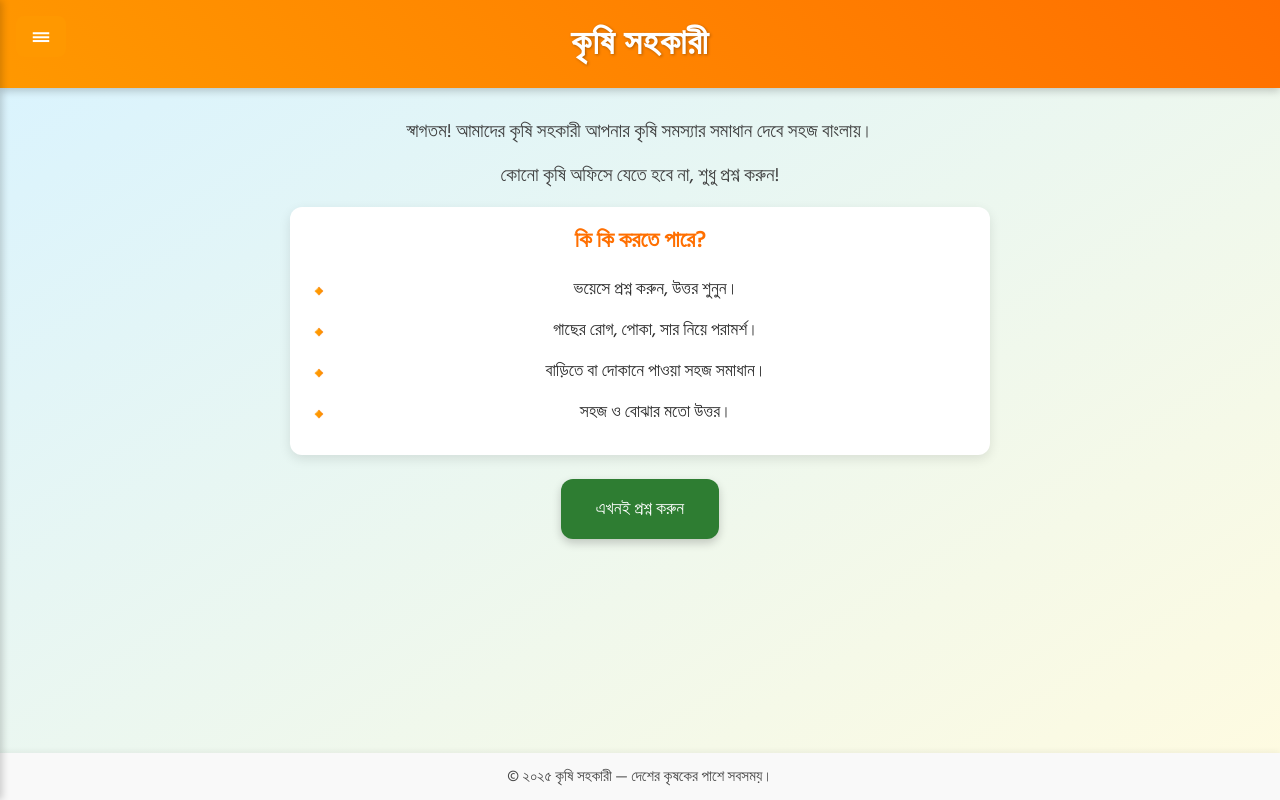
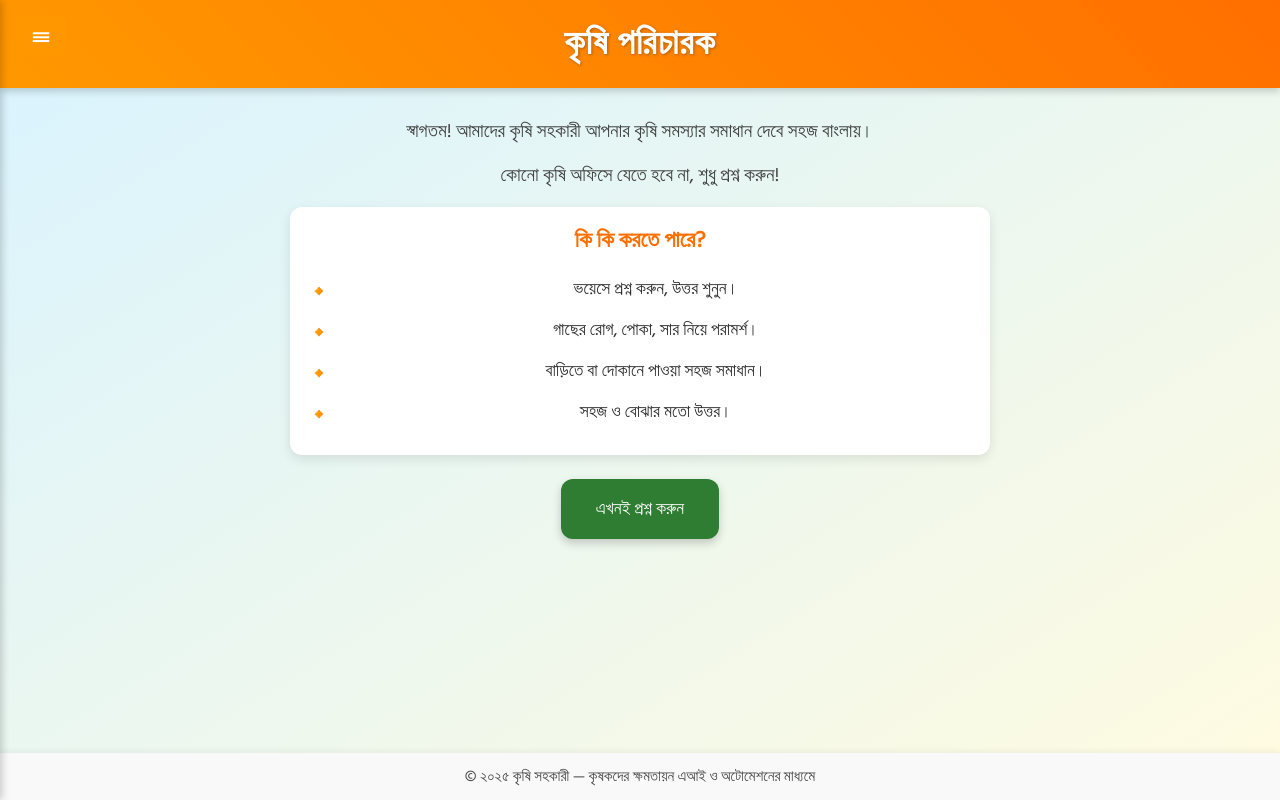
Before and after one commit to Risbletwins/agri-bot, a Flask app: page / in a window 1280 px wide. Run offline with Flask 3, Linux system fonts and the light colour scheme.

Commit message:
homepage changes

```diff
--- a/templates/homepage.html
+++ b/templates/homepage.html
@@ -221,7 +221,7 @@
   <div class="container">
     <div class="main-wrapper">
       <header>
-        <h1> কৃষি সহকারী</h1>
+        <h1>কৃষি পরিচারক</h1>
       </header>
       <main>
         <div class="intro">
@@ -240,7 +240,7 @@
         <a href="/chat" class="cta-button">এখনই প্রশ্ন করুন</a>
       </main>
       <footer>
-        <p>© ২০২৫ কৃষি সহকারী — দেশের কৃষকের পাশে সবসময়।</p>
+        <p>© ২০২৫ কৃষি সহকারী — কৃষকদের ক্ষমতায়ন এআই ও অটোমেশনের মাধ্যমে</p>
       </footer>
     </div>
   </div>
```
